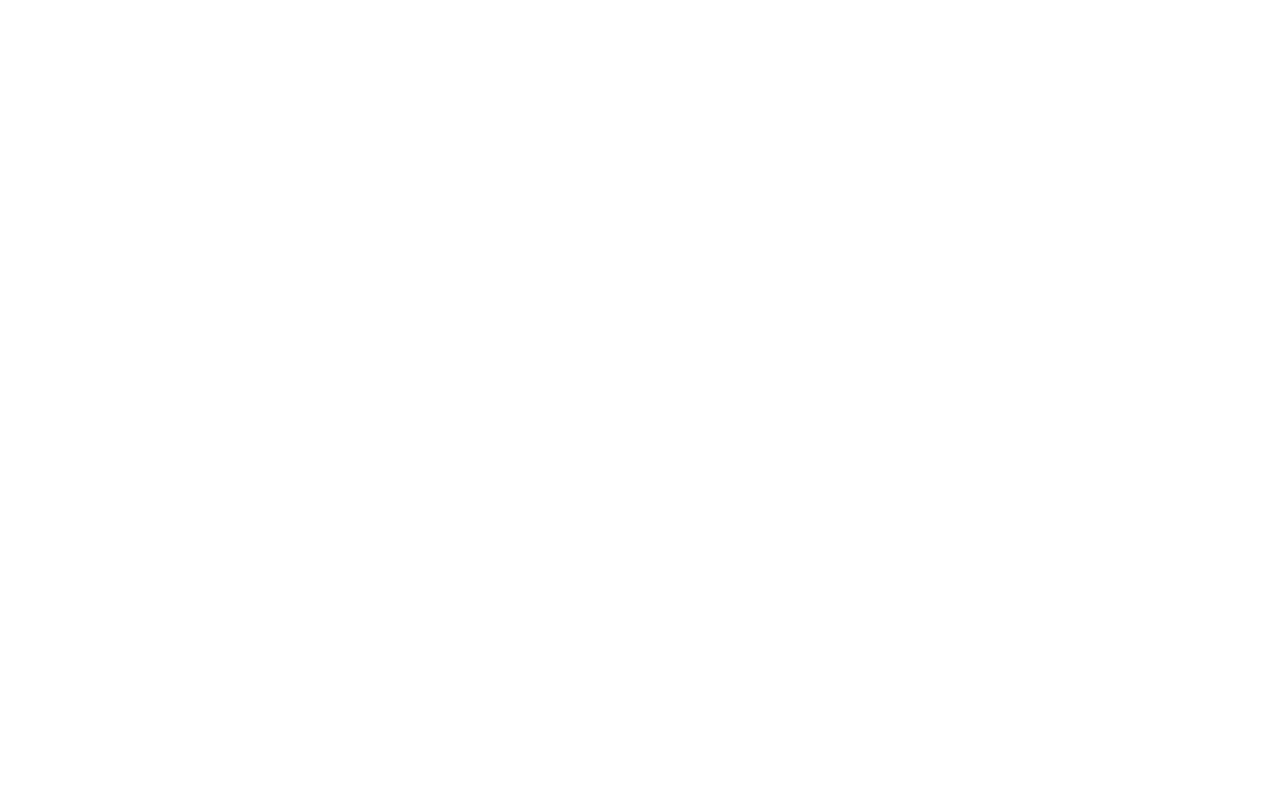
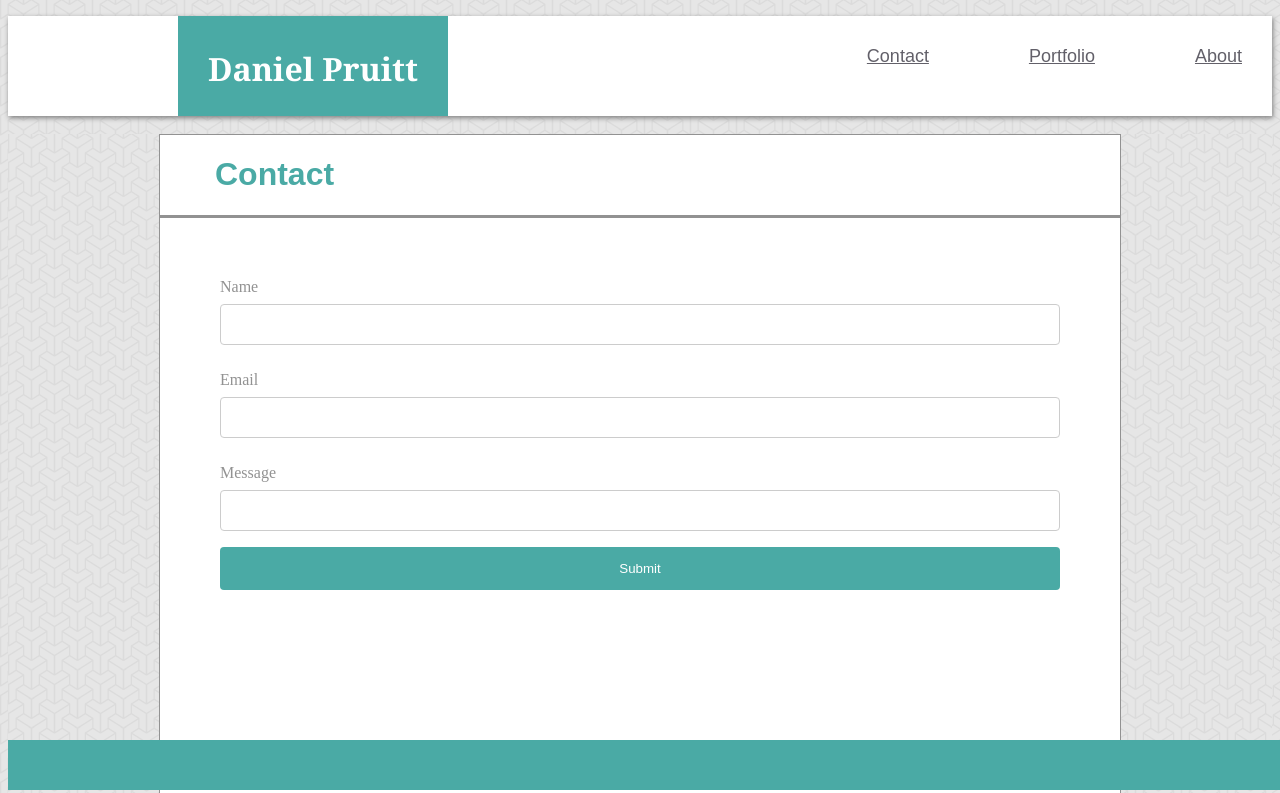
Before and after one commit to danielpruitt/Basic-Portfolio, a plain HTML site: page contact.html in a window 1280 px wide. Shown: the top 793 px of the page. Drawn offline with Linux system fonts and the light colour scheme.

Commit message:
fixed contact, about me, added portfolio

```diff
--- a/contact.html
+++ b/contact.html
@@ -0,0 +1,61 @@
+<!DOCTYPE html>
+<html>
+    <head>
+        <meta charset="UTF-8">
+        <title>Contact</title>
+        <link rel="stylesheet" type="text/css" href="style.css">
+    </head>
+
+    <header class="bar">
+            <div class="head">
+                <h1>Daniel Pruitt</h1>
+            </div>
+            <div>
+                <nav>
+                <ul class="hover">
+                    <li><a href="index.html">About</a></li>
+                    <li><a href="portfolio.html">Portfolio</a></li>
+                    <li><a href="#">Contact</a></li>
+                </ul>
+                </nav>
+            </div>
+    </header>
+    <div class="divider">
+
+
+    </div>
+    <!--form-->
+    <br>
+    <body class="body">
+            <div class="body">
+                <div class="content">
+                    <div class="aboutme">
+                        <h1>Contact</h1>
+                    </div>
+                    <div class="line"></div>
+                    <div ></div>
+                    <form class="formspace">
+                         <label for="fname">Name</label>
+                         <input type="text" id="fname" name="fname">
+                         <br>
+                         <br>
+                         <label for="email">Email</label>
+                         <input type="text" id="email" name="email">
+                         <br>
+                         <br>
+                         <label for="message">Message</label>
+                         <input type="text" id="message" name="message">
+
+                         <input type="submit" value="Submit">
+
+                    </form>
+                </div>
+            </div>
+    </body>
+
+
+
+    <footer class="footer">
+
+    </footer>
+</html>
--- a/style.css
+++ b/style.css
@@ -2,6 +2,8 @@
     background:#ffffff;
     height:100px;
     width:100%;
+    box-shadow: 1px 2px 5px grey;
+
 }
 .head {
     background: #4aaaa5;
@@ -12,7 +14,7 @@
     font-family:'Georgia',Times Georgia, 'Times New Roman', Times, serif;
     color:#ffffff;
     float:left;
-    margin-top:-17px;
+    margin-top:0px;
     margin-left:170px
 }
 ul.hover li a:hover {
@@ -35,15 +37,6 @@ li  {
     color:#626069
 }
 
-.divider {
-    width: 100%;
-    margin:0;
-    color:grey;
-    height:1px;
-    border:1px solid grey;
-
-
-}
 
 /* body image and content*/
 .body {
@@ -53,7 +46,16 @@ li  {
 .aboutme{
     color: #4aaaa5;
     font-family:'Arial','Helvetica Neue', Arial, Helvetica, sans-serif;
+    padding-left:55px
 
+}
+
+.line{
+    border-top-style:solid;
+    color:#929292;
+    width:9
+    00px;
+    margin:auto
 }
 
 img{
@@ -62,15 +64,17 @@ img{
     top:1px;
     position:relative;
     float:left;
+    padding-left:10px
 }
 
 .content {
-    background: #e6e6e6;
+    background: #ffffff;
     height:960px;
     width:960px;
     margin-left: auto;
     margin-right: auto;
-    border:1px solid #929292
+    border:1px solid #929292;
+    color:#929292;
 }
 
 p{
@@ -85,7 +89,44 @@ p{
 
 .footer {
     background: #4aaaa5;
-    color: white;
-    padding: 20px;
+    color: #929292;
+    position: fixed;
+    bottom: 10px;
+    width: 100%;
+    height:50px;
+    text-align:center;
 
   }
+
+
+/*form fields for contact page */
+.formspace {
+
+    margin:auto;
+    padding:60px;
+}
+
+input[type=text], select {
+    width: 100%;
+    padding: 12px 20px;
+    margin: 8px 0;
+    display: inline-block;
+    border: 1px solid #ccc;
+    border-radius: 4px;
+    box-sizing: border-box;
+}
+
+input[type=submit] {
+    width:100%;
+    background-color: #4aaaa5;
+    color:white;
+    padding: 14px 20px;
+    margin: 8px 0;
+    border:none;
+    border-radius:4px;
+    cursor:pointer;
+}
+
+input[type=submit]:hover {
+    background-color:#1eb1a9;
+}
```
Also changed, not shown: index.html (+5 -5 lines), portfolio.html (+35 -0 lines), assets/adrenaline.jpg (added), assets/cassette.jpeg (added), assets/drive.jpg (added), assets/gunship.jpg (added), assets/synthwave.jpg (added).
